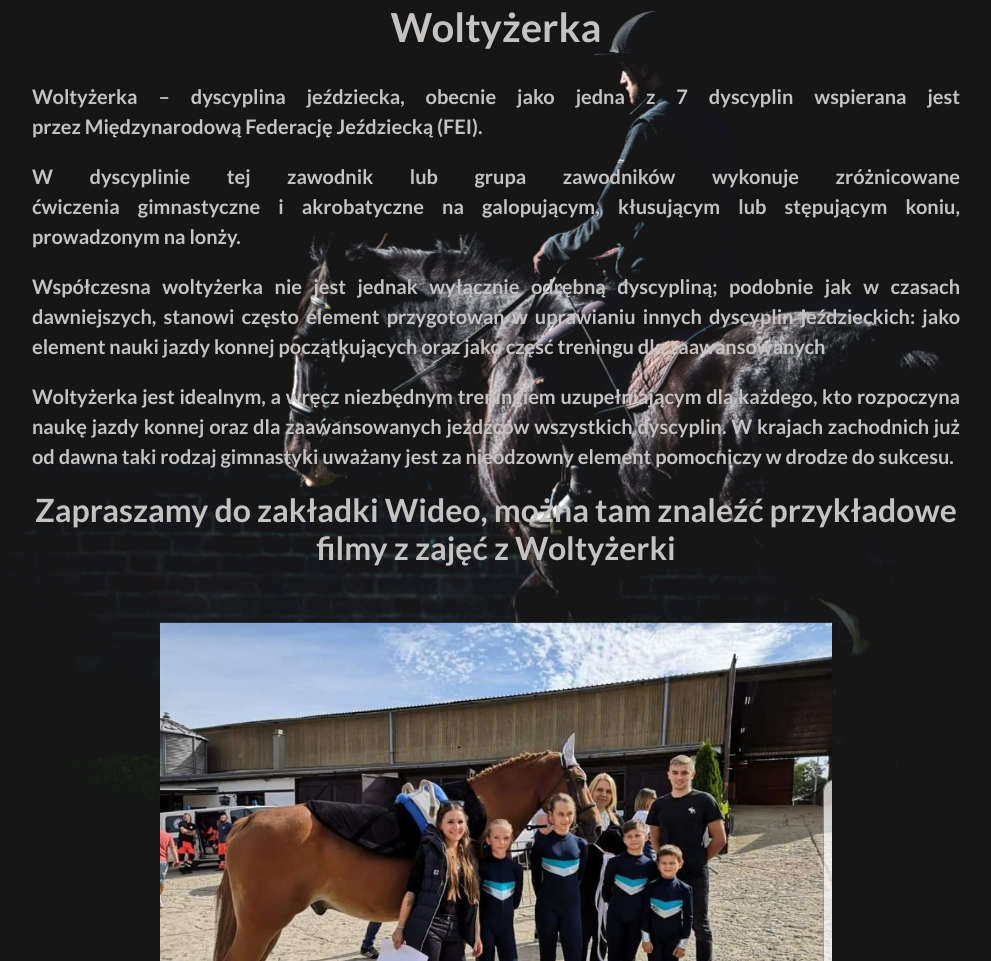
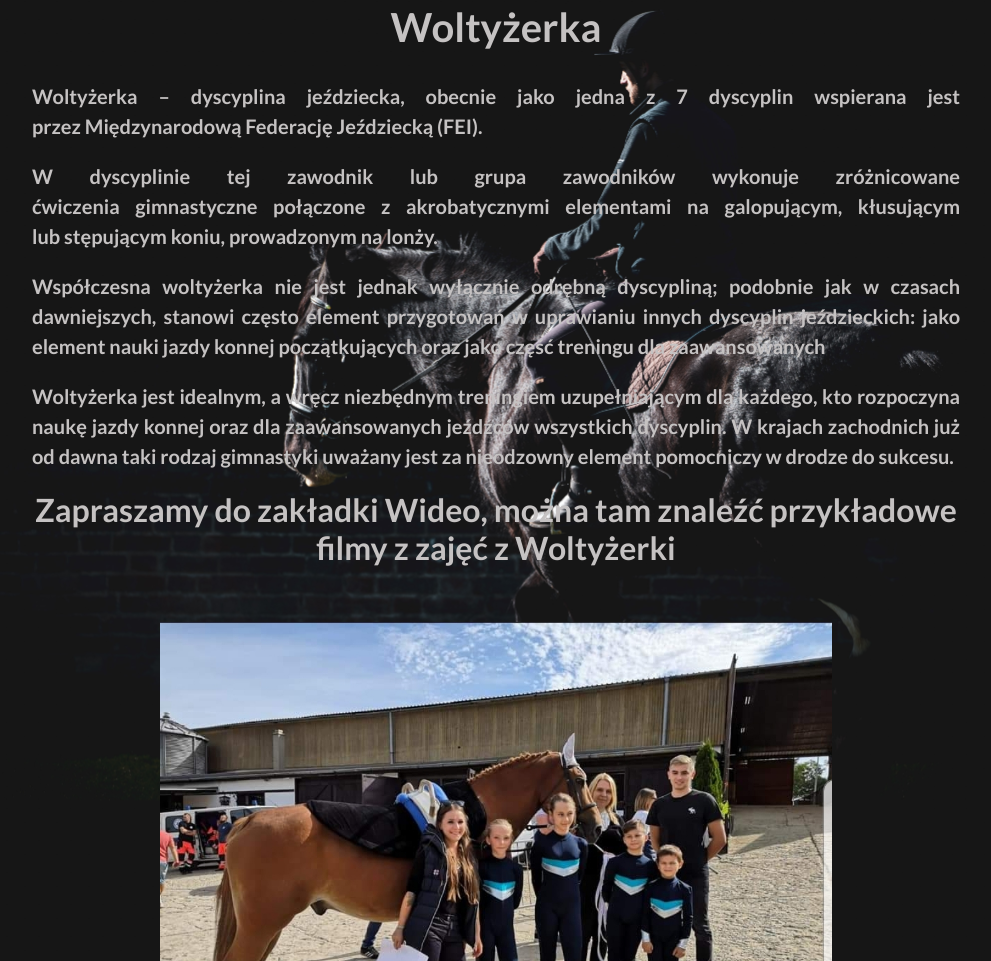
Before and after one commit to Kacper-Hernacki/Stajnia-Templates, a plain HTML site: page dist/index.html in a window 1280 px wide. Shown: the part 1313-2274 px from the top of the page, without its empty margins (144-1135 px from the left). Drawn offline with nearby package versions, Linux system fonts and the light colour scheme.

Commit message:
Woltyzerka-akrobatyczne

```diff
--- a/dist/index.html
+++ b/dist/index.html
@@ -139,7 +139,7 @@
 			Woltyżerka – dyscyplina jeździecka, obecnie jako jedna z 7 dyscyplin wspierana jest przez Międzynarodową Federację Jeździecką (FEI).
 		</p>
 		<p class="lead">
-			W dyscyplinie tej zawodnik lub grupa zawodników wykonuje zróżnicowane ćwiczenia gimnastyczne i akrobatyczne na galopującym, kłusującym lub stępującym koniu, prowadzonym na lonży.
+			W dyscyplinie tej zawodnik lub grupa zawodników wykonuje zróżnicowane ćwiczenia gimnastyczne połączone z akrobatycznymi elementami na galopującym, kłusującym lub stępującym koniu, prowadzonym na lonży.
 		</p>
 		<p class="lead">
 			Współczesna woltyżerka nie jest jednak wyłącznie odrębną dyscypliną; podobnie jak w czasach dawniejszych, stanowi często element przygotowań w uprawianiu innych dyscyplin jeździeckich: jako element nauki jazdy konnej początkujących oraz jako część treningu dla zaawansowanych
```
